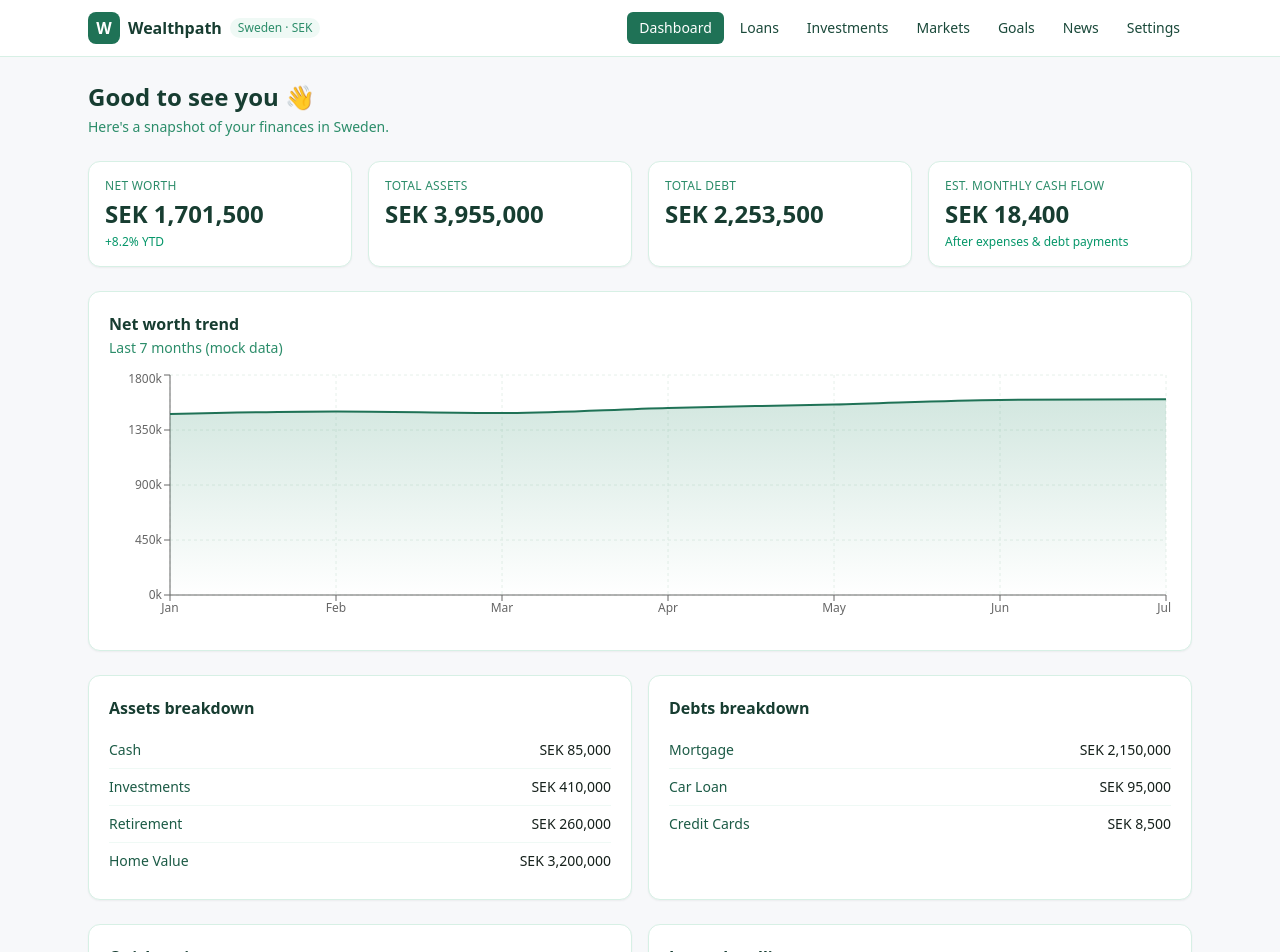
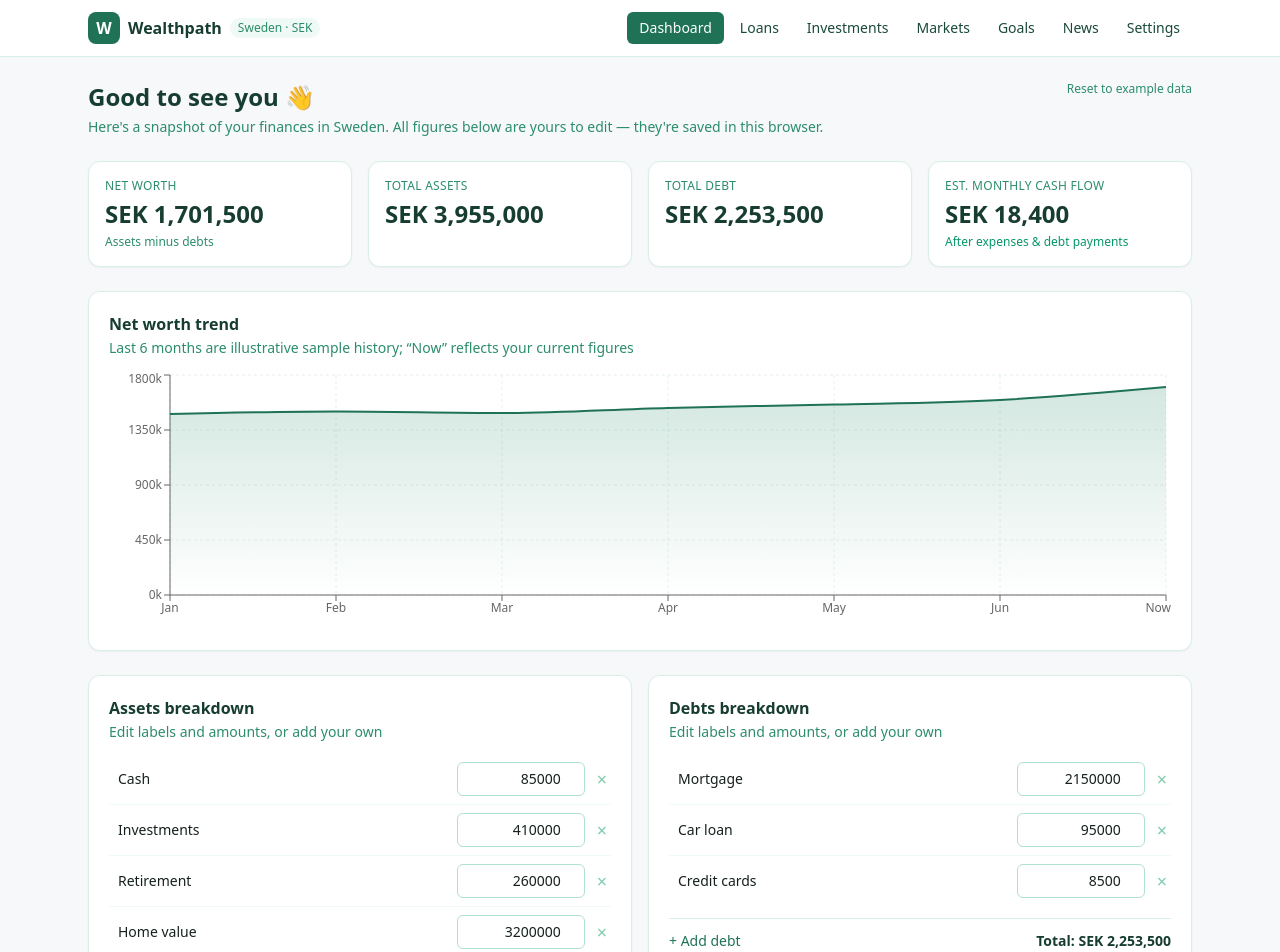
Before and after one commit to bergenklev/wealthpath-app, a Next.js app: page / in a window 1280 px wide. Shown: the top 952 px of the page. Built offline with nearby package versions, Linux system fonts and the light colour scheme.

Commit message:
Add files via upload

```diff
--- a/app/page.tsx
+++ b/app/page.tsx
@@ -1,5 +1,6 @@
 "use client";
 
+import { useEffect, useState } from "react";
 import Link from "next/link";
 import {
   ResponsiveContainer,
@@ -12,72 +13,139 @@ import {
 } from "recharts";
 import { useSettings } from "@/context/SettingsContext";
 import { Card, StatCard } from "@/components/Card";
+import EditableLineItems, { LineItem } from "@/components/EditableLineItems";
 import { formatCurrency } from "@/lib/finance";
 import { NEWS_ITEMS } from "@/lib/mockData";
 
-// Mock household balance sheet snapshot. In a real app this would come from
-// linked accounts (see README roadmap: open banking / Plaid-style aggregation).
-const MOCK_ASSETS = {
-  cash: 85_000,
-  investments: 410_000,
-  retirement: 260_000,
-  homeValue: 3_200_000,
-};
-const MOCK_DEBTS = {
-  mortgage: 2_150_000,
-  carLoan: 95_000,
-  creditCards: 8_500,
-};
+// Starting example figures — every value here is editable in the UI and
+// persisted to the browser's local storage, so this is just a first-run
+// default rather than fixed data. In a production app this would instead
+// be seeded from linked accounts (see README: open banking / Plaid-style
+// aggregation).
+const DEFAULT_ASSETS: LineItem[] = [
+  { id: "cash", label: "Cash", value: 85_000 },
+  { id: "investments", label: "Investments", value: 410_000 },
+  { id: "retirement", label: "Retirement", value: 260_000 },
+  { id: "homeValue", label: "Home value", value: 3_200_000 },
+];
+const DEFAULT_DEBTS: LineItem[] = [
+  { id: "mortgage", label: "Mortgage", value: 2_150_000 },
+  { id: "carLoan", label: "Car loan", value: 95_000 },
+  { id: "creditCards", label: "Credit cards", value: 8_500 },
+];
+const DEFAULT_CASH_FLOW = 18_400;
 
-const NET_WORTH_TREND = [
+const NET_WORTH_TREND_HISTORY = [
   { month: "Jan", value: 1_480_000 },
   { month: "Feb", value: 1_502_000 },
   { month: "Mar", value: 1_489_000 },
   { month: "Apr", value: 1_531_000 },
   { month: "May", value: 1_558_000 },
   { month: "Jun", value: 1_596_000 },
-  { month: "Jul", value: 1_601_500 },
 ];
+
+const ASSETS_KEY = "pwm-assets-v1";
+const DEBTS_KEY = "pwm-debts-v1";
+const CASH_FLOW_KEY = "pwm-cashflow-v1";
+
+function useLocalStorageList(key: string, fallback: LineItem[]) {
+  const [items, setItems] = useState<LineItem[]>(fallback);
+  const [hydrated, setHydrated] = useState(false);
+
+  useEffect(() => {
+    try {
+      const raw = window.localStorage.getItem(key);
+      if (raw) setItems(JSON.parse(raw));
+    } catch {
+      // ignore corrupted storage
+    }
+    setHydrated(true);
+    // eslint-disable-next-line react-hooks/exhaustive-deps
+  }, []);
+
+  useEffect(() => {
+    if (!hydrated) return;
+    window.localStorage.setItem(key, JSON.stringify(items));
+  }, [items, hydrated, key]);
+
+  return [items, setItems] as const;
+}
 
 export default function DashboardPage() {
   const { profile } = useSettings();
   const fmt = (v: number) => formatCurrency(v, profile.currency);
 
-  const totalAssets =
-    MOCK_ASSETS.cash +
-    MOCK_ASSETS.investments +
-    MOCK_ASSETS.retirement +
-    MOCK_ASSETS.homeValue;
-  const totalDebt =
-    MOCK_DEBTS.mortgage + MOCK_DEBTS.carLoan + MOCK_DEBTS.creditCards;
+  const [assets, setAssets] = useLocalStorageList(ASSETS_KEY, DEFAULT_ASSETS);
+  const [debts, setDebts] = useLocalStorageList(DEBTS_KEY, DEFAULT_DEBTS);
+  const [cashFlow, setCashFlow] = useState(DEFAULT_CASH_FLOW);
+  const [cashFlowHydrated, setCashFlowHydrated] = useState(false);
+
+  useEffect(() => {
+    try {
+      const raw = window.localStorage.getItem(CASH_FLOW_KEY);
+      if (raw) setCashFlow(Number(raw));
+    } catch {
+      // ignore
+    }
+    setCashFlowHydrated(true);
+  }, []);
+
+  useEffect(() => {
+    if (!cashFlowHydrated) return;
+    window.localStorage.setItem(CASH_FLOW_KEY, String(cashFlow));
+  }, [cashFlow, cashFlowHydrated]);
+
+  const totalAssets = assets.reduce((sum, a) => sum + (Number(a.value) || 0), 0);
+  const totalDebt = debts.reduce((sum, d) => sum + (Number(d.value) || 0), 0);
   const netWorth = totalAssets - totalDebt;
+
+  const netWorthTrend = [
+    ...NET_WORTH_TREND_HISTORY,
+    { month: "Now", value: netWorth },
+  ];
+
+  const resetToExample = () => {
+    setAssets(DEFAULT_ASSETS);
+    setDebts(DEFAULT_DEBTS);
+    setCashFlow(DEFAULT_CASH_FLOW);
+  };
 
   return (
     <div className="space-y-6">
+      <div className="flex items-start justify-between gap-4">
         <div>
           <h1 className="text-2xl font-semibold text-brand-900">
             Good to see you 👋
           </h1>
           <p className="text-brand-500 text-sm mt-1">
-          Here&apos;s a snapshot of your finances in {profile.label}.
+            Here&apos;s a snapshot of your finances in {profile.label}. All
+            figures below are yours to edit — they&apos;re saved in this
+            browser.
           </p>
+        </div>
+        <button
+          onClick={resetToExample}
+          className="shrink-0 text-xs text-brand-500 hover:text-brand-700 hover:underline"
+        >
+          Reset to example data
+        </button>
       </div>
 
       <div className="grid grid-cols-2 md:grid-cols-4 gap-4">
-        <StatCard label="Net worth" value={fmt(netWorth)} hint="+8.2% YTD" positive />
+        <StatCard label="Net worth" value={fmt(netWorth)} hint="Assets minus debts" />
         <StatCard label="Total assets" value={fmt(totalAssets)} />
         <StatCard label="Total debt" value={fmt(totalDebt)} />
         <StatCard
           label="Est. monthly cash flow"
-          value={fmt(18_400)}
+          value={fmt(cashFlow)}
           hint="After expenses & debt payments"
-          positive
+          positive={cashFlow >= 0}
         />
       </div>
 
-      <Card title="Net worth trend" subtitle="Last 7 months (mock data)">
+      <Card title="Net worth trend" subtitle="Last 6 months are illustrative sample history; “Now” reflects your current figures">
         <ResponsiveContainer width="100%" height={260}>
-          <AreaChart data={NET_WORTH_TREND}>
+          <AreaChart data={netWorthTrend}>
             <defs>
               <linearGradient id="nw" x1="0" y1="0" x2="0" y2="1">
                 <stop offset="0%" stopColor="#2c8d6a" stopOpacity={0.35} />
@@ -104,31 +172,41 @@ export default function DashboardPage() {
       </Card>
 
       <div className="grid md:grid-cols-2 gap-4">
-        <Card title="Assets breakdown">
-          <ul className="text-sm divide-y divide-brand-50">
-            {Object.entries(MOCK_ASSETS).map(([key, value]) => (
-              <li key={key} className="flex justify-between py-2">
-                <span className="capitalize text-brand-700">
-                  {key.replace(/([A-Z])/g, " $1")}
-                </span>
-                <span className="font-medium">{fmt(value)}</span>
-              </li>
-            ))}
-          </ul>
+        <Card
+          title="Assets breakdown"
+          subtitle="Edit labels and amounts, or add your own"
+        >
+          <EditableLineItems
+            items={assets}
+            currency={profile.currency}
+            onChange={setAssets}
+            addLabel="+ Add asset"
+          />
         </Card>
-        <Card title="Debts breakdown">
-          <ul className="text-sm divide-y divide-brand-50">
-            {Object.entries(MOCK_DEBTS).map(([key, value]) => (
-              <li key={key} className="flex justify-between py-2">
-                <span className="capitalize text-brand-700">
-                  {key.replace(/([A-Z])/g, " $1")}
-                </span>
-                <span className="font-medium">{fmt(value)}</span>
-              </li>
-            ))}
-          </ul>
+        <Card
+          title="Debts breakdown"
+          subtitle="Edit labels and amounts, or add your own"
+        >
+          <EditableLineItems
+            items={debts}
+            currency={profile.currency}
+            onChange={setDebts}
+            addLabel="+ Add debt"
+          />
         </Card>
       </div>
+
+      <Card title="Monthly cash flow" className="max-w-sm">
+        <label className="block text-sm font-medium text-brand-800 mb-1">
+          Estimated cash left over each month
+        </label>
+        <input
+          type="number"
+          value={cashFlow}
+          onChange={(e) => setCashFlow(Number(e.target.value))}
+          className="w-full rounded-lg border border-brand-200 px-3 py-2 text-sm focus:outline-none focus:ring-2 focus:ring-brand-400"
+        />
+      </Card>
 
       <div className="grid md:grid-cols-2 gap-4">
         <Card title="Quick actions">
```
Lines whose indentation alone changed are shown as unchanged.
